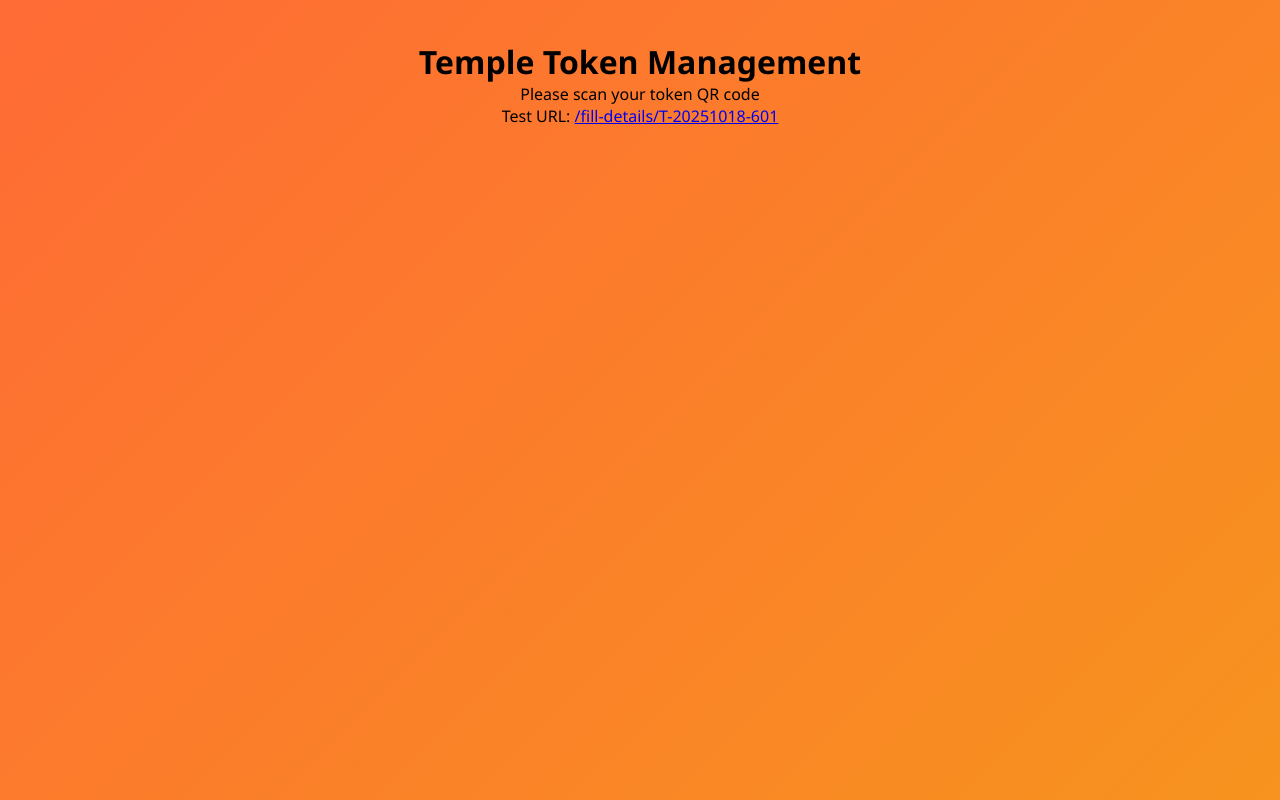
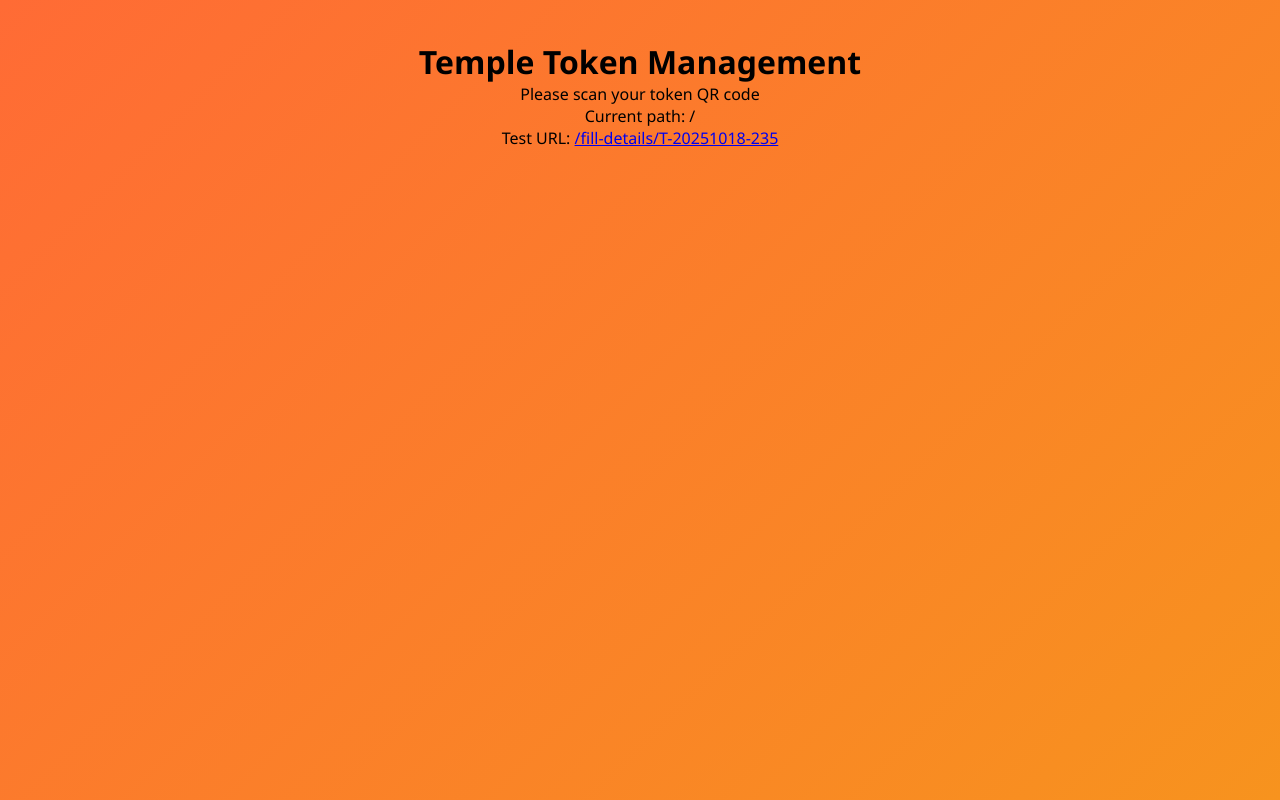
Before and after one commit to kunalgharate/temple_token_management_system-frontend, a React (Create React App) app: page / in a window 1280 px wide. Built offline with nearby package versions, Linux system fonts and the light colour scheme.

Commit message:
Add route debugging to identify issue

```diff
--- a/src/App.js
+++ b/src/App.js
@@ -1,16 +1,25 @@
 import React from 'react';
-import { Routes, Route } from 'react-router-dom';
+import { Routes, Route, useLocation } from 'react-router-dom';
 import TokenForm from './TokenForm';
 import './App.css';
 
 function App() {
+  const location = useLocation();
+  console.log('Current location:', location.pathname);
+
   return (
     <Routes>
       <Route path="/fill-details/:tokenNumber" element={<TokenForm />} />
       <Route path="/" element={<div style={{padding: '20px', textAlign: 'center'}}>
         <h1>Temple Token Management</h1>
         <p>Please scan your token QR code</p>
-        <p>Test URL: <a href="/fill-details/T-20251018-601">/fill-details/T-20251018-601</a></p>
+        <p>Current path: {location.pathname}</p>
+        <p>Test URL: <a href="/fill-details/T-20251018-235">/fill-details/T-20251018-235</a></p>
+      </div>} />
+      <Route path="*" element={<div style={{padding: '20px', textAlign: 'center'}}>
+        <h1>Route Debug</h1>
+        <p>Current path: {location.pathname}</p>
+        <p>No route matched</p>
       </div>} />
     </Routes>
   );
```
